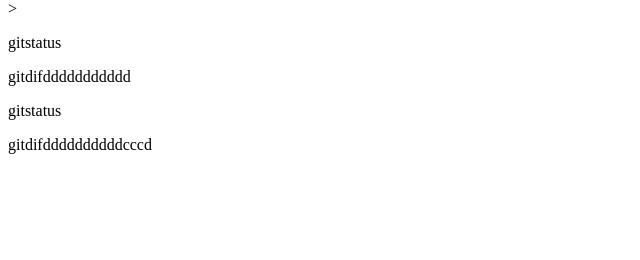
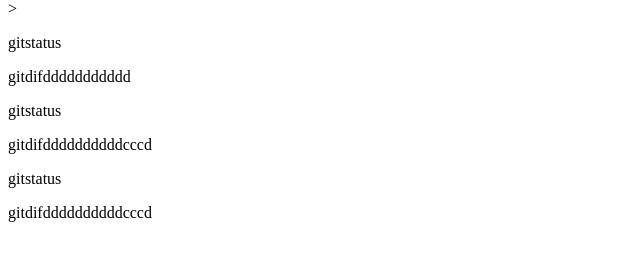
Before and after one commit to natuvangard/git_tutorial_back, a plain HTML site: page index.html in a window 1280 px wide. Shown: the part 66-326 px from the top of the page, without its empty margins (0-640 px from the left). Drawn offline with Linux system fonts and the light colour scheme.

Commit message:
gitmargeを追記

```diff
--- a/index.html
+++ b/index.html
@@ -3,3 +3,5 @@
 <p>gitdifddddddddddd</p>
 <p>gitstatus</p>
 <p>gitdifddddddddddcccd</p>
+<p>gitstatus</p>
+<p>gitdifddddddddddcccd</p>
```
